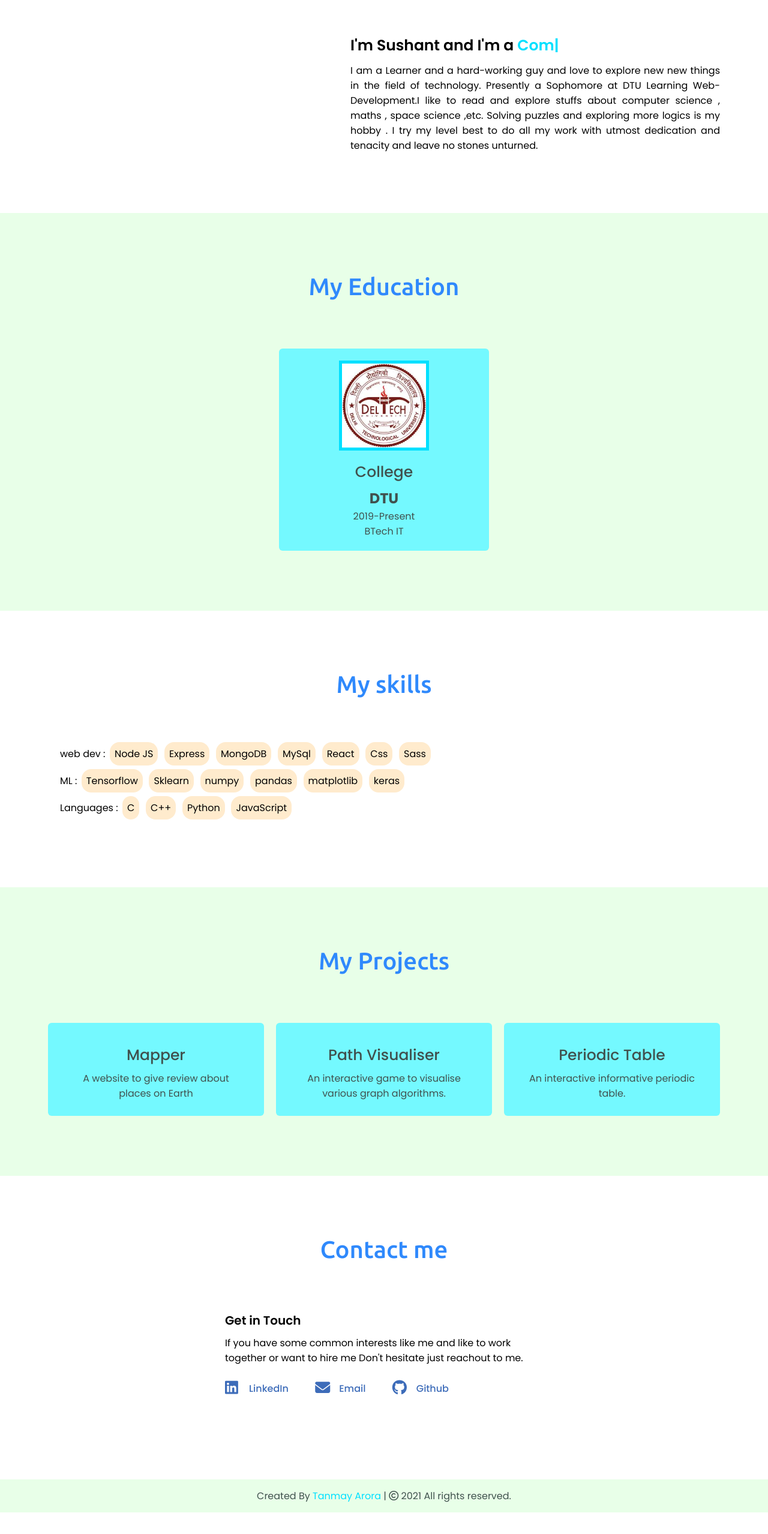
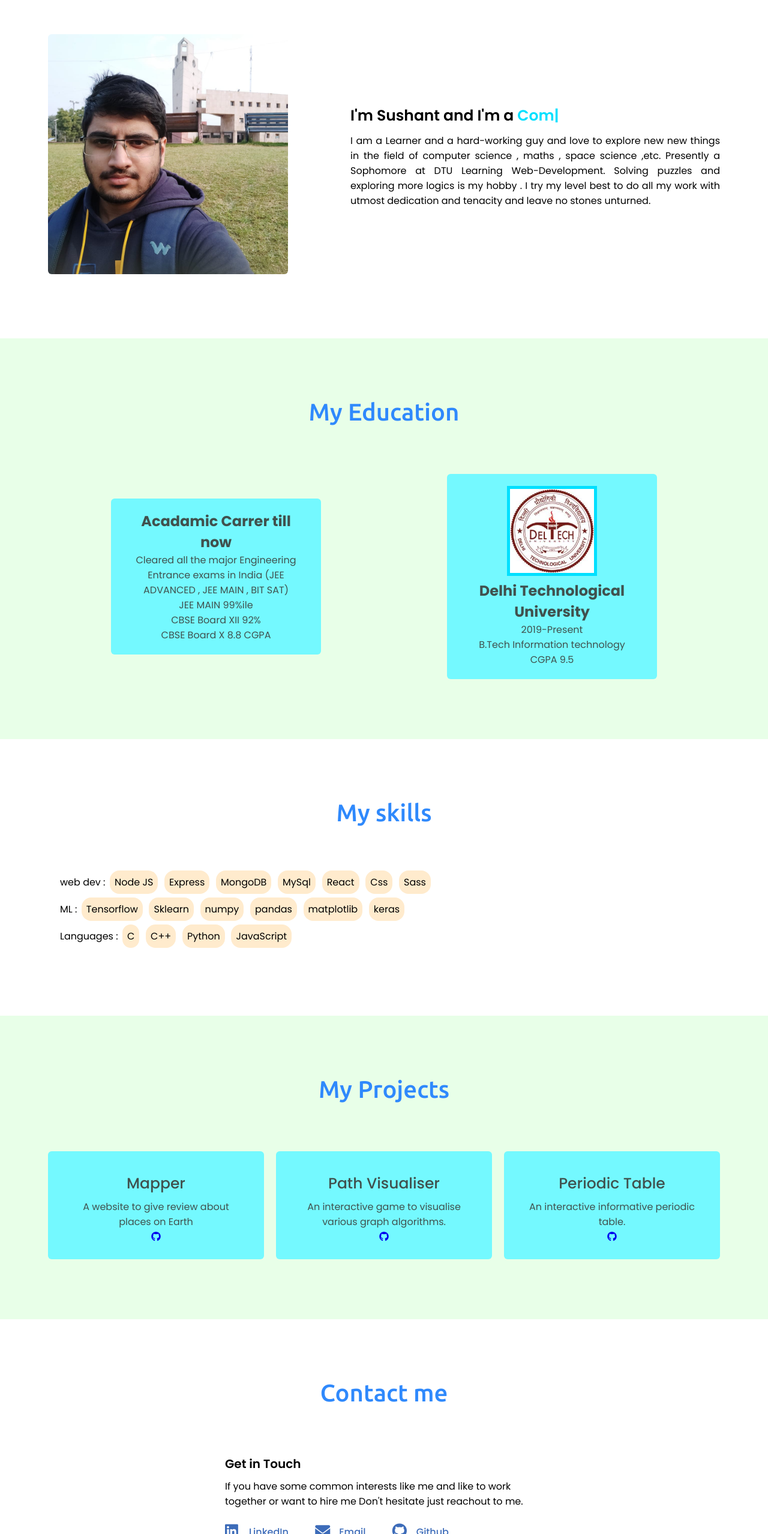
Before and after one commit to SushantAA/My-Portfolio, a plain HTML site: page index.html in a window 1280 px wide. Shown: the part 969-3526 px from the top of the page at 60% size. Before the commit the page ends 3490 px from the top, so only its background shows below. Drawn offline with nearby package versions, Linux system fonts and the light colour scheme.

Commit message:
add : profile pic

```diff
--- a/index.html
+++ b/index.html
@@ -4,7 +4,7 @@
 <head>
     <meta charset="UTF-8">
     <meta name="viewport" content="width=device-width, initial-scale=1.0">
-    <title>Portfolio Website</title>
+    <title>Sushant A A</title>
     <link rel="stylesheet" href="css/portfolio.css">
     <script src="https://kit.fontawesome.com/d85673654f.js" crossorigin="anonymous"></script>
     <script src="https://code.jquery.com/jquery-3.5.1.min.js"></script>
@@ -56,19 +56,17 @@
             <h2 class="title" >About me</h2>
             <div class="about-content">
                 <div class="column left">
-                    <!-- <img src="images/Myphoto.jpg" alt="me"> -->
+                    <img src="images/my.jpeg" alt="me">
                 </div>
                 <div class="column right">
                     <div class="text">I'm Sushant and I'm a <span class="typing-2"></span></div>
                     <p>
                         I am a Learner and a hard-working guy and love to explore new new things in the field of
-                        technology.
-                        Presently a Sophomore at DTU Learning Web-Development.I like to read and explore stuffs about
-                        computer science , maths , space science ,etc. Solving puzzles and exploring more logics is my
+                        computer science , maths , space science ,etc.
+                        Presently a Sophomore at DTU Learning Web-Development. Solving puzzles and exploring more logics is my
                         hobby . I try my level best to do all my work with utmost dedication and tenacity
                         and leave no stones unturned.
                     </p>
-                    <!-- <a href="https://drive.google.com/file/d/1w4wXp6pOxCWj5ZXUcb8FzMeQi-D48G92/view?usp=sharing">View/Download CV</a> -->
                 </div>
             </div>
         </div>
@@ -81,17 +79,31 @@
             <div class="edu-content">
                 <div class="card">
                     <div class="box">
-                        <img src="images/dtu.jpg" alt="dtu-logo">
-                        <div class="text">College</div>
-                        <p>
-                        <h2>DTU</h2>
+                        <h2>Acadamic Carrer till now</h2>
                         <ul class="edu">
-                            <li>2019-Present</li>
-                            <li>BTech IT</li>
+                            <div>Cleared all the major Engineering Entrance exams in India (JEE ADVANCED , JEE MAIN , BIT SAT) </div>
+                            <div>JEE MAIN 99%ile </div>
+                            <div>CBSE Board XII  92% </div>
+                            <div>CBSE Board X 8.8 CGPA</div>
                         </ul>
                         </p>
                     </div>
                 </div>
+
+                <div class="card">
+                    <div class="box">
+                        <img src="images/dtu.jpg" alt="dtu-logo">
+                        <p>
+                        <h2>Delhi Technological University</h2>
+                        <ul class="edu">
+                            <li>2019-Present</li>
+                            <li>B.Tech Information technology</li>
+                            <li>CGPA 9.5</li>
+                        </ul>
+                        </p>
+                    </div>
+                </div>
+
             </div>
         </div>
         </div>
@@ -145,6 +157,7 @@
                         <p>
                             A website to give review about places on Earth
                         </p>
+                        <a href="https://github.com/SushantAA/Mapper"><i class="fab fa-github"></i></a>
                     </div>
                 </div>
                 <div class="card">
@@ -154,6 +167,7 @@
                         <p>
                             An interactive game to visualise various graph algorithms.
                         </p>
+                        <a href="https://github.com/SushantAA/Path-visualizer"><i class="fab fa-github"></i></a>
                     </div>
                 </div>
                 <div class="card">
@@ -163,6 +177,7 @@
                         <p>
                             An interactive informative periodic table.
                         </p>
+                        <a  href="https://github.com/tanmayarora11/periodic"><i class="fab fa-github" ></i></a>
                     </div>
                 </div>
 
@@ -187,21 +202,21 @@
                             <i class="fab fa-linkedin"></i>
                             <div class="info">
                                 <div class="head"><a
-                                        href="https://www.linkedin.com/in/tanmay-arora-751319197/">LinkedIn</a></div>
+                                        href="https://www.linkedin.com/in/sushant-a-a-56a436199/">LinkedIn</a></div>
                             </div>
                         </div>
 
                         <div class="row">
                             <i class="fas fa-envelope"></i>
                             <div class="info">
-                                <div class="head"><a href="mailto:arora.tanmay11@gmail.com" class="mail">Email</a></div>
+                                <div class="head"><a href="mailto:sushant.co19@gmail.com" class="mail">Email</a></div>
                             </div>
                         </div>
 
                         <div class="row">
                             <i class="fab fa-github"></i>
                             <div class="info">
-                                <div class="head"><a href="https://github.com/tanmayarora11">Github</a></div>
+                                <div class="head"><a href="https://github.com/SushantAA">Github</a></div>
                             </div>
                         </div>
                     </div>
@@ -211,12 +226,6 @@
         </div>
     </section>
 
-    <!-- footer section start -->
-    <footer>
-        <span>Created By <a href="#">Tanmay Arora</a> | <span class="far fa-copyright"></span> 2021 All rights
-            reserved.</span>
-    </footer>
-
     <script src="js/portfolio.js"></script>
 </body>
 
```
Also changed, not shown: images/github.png (added), images/my.jpeg (added).
